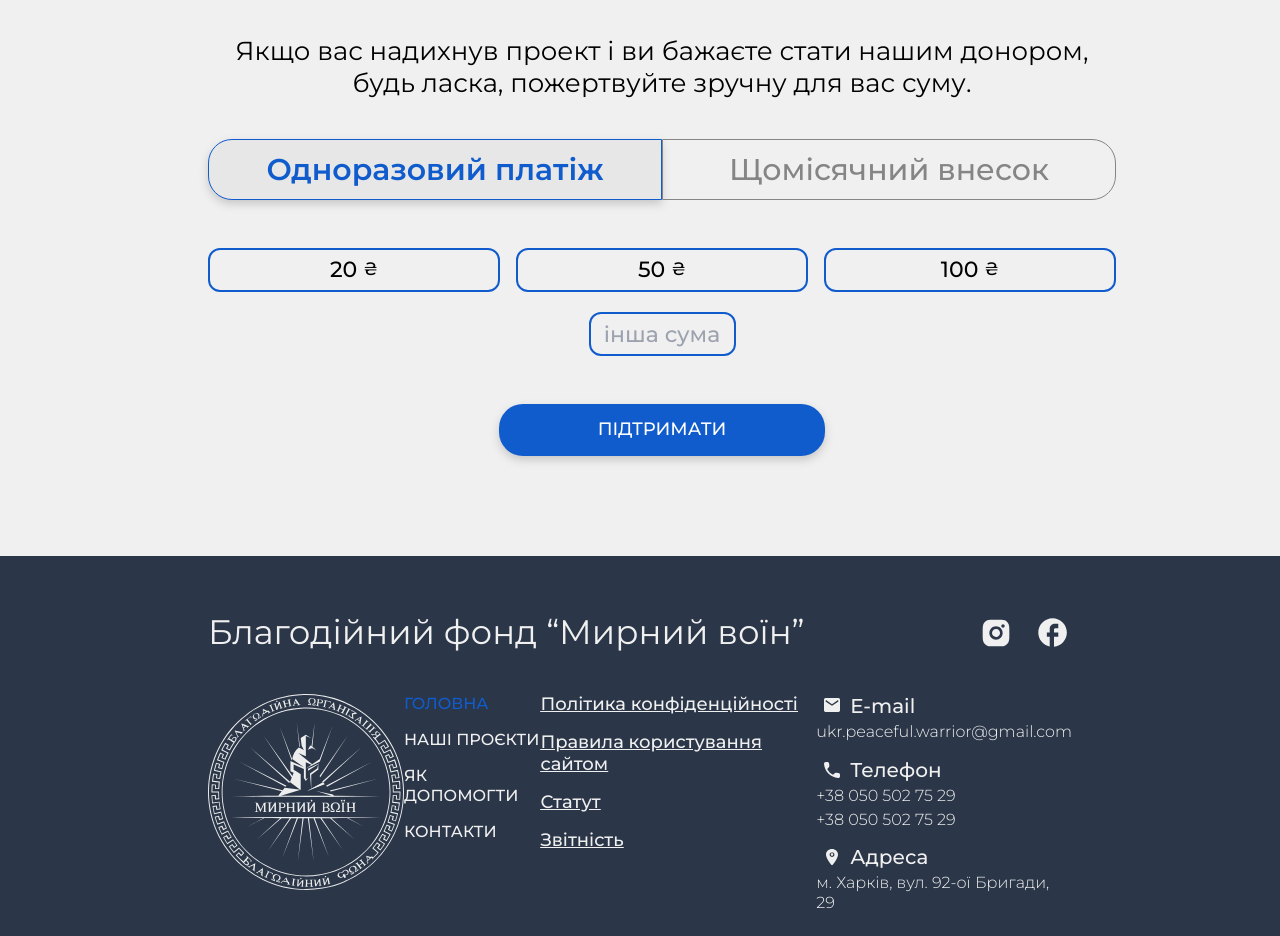
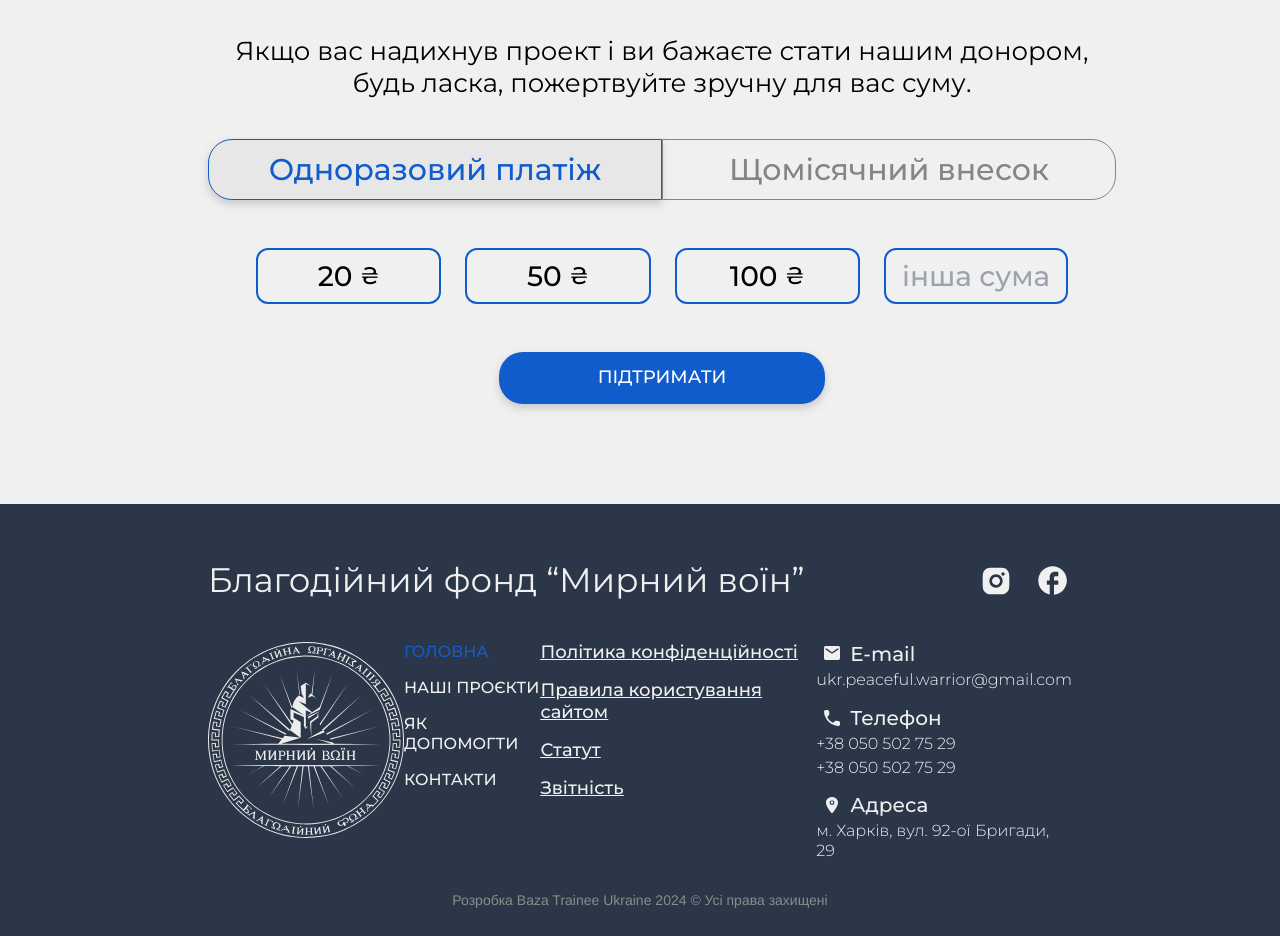
Before and after one commit to baza-trainee/peaceful-warrior-foundation, a Next.js app: page / in a window 1280 px wide. Shown: the part 3540-4476 px from the top of the page. Built offline with nearby package versions, Linux system fonts and the light colour scheme; a web font is replaced by a local one.

Commit message:
add:sum styles tablet

```diff
--- a/src/sections/about/SupportUs/SupportUs.tsx
+++ b/src/sections/about/SupportUs/SupportUs.tsx
@@ -73,16 +73,16 @@ const SupportUs = ({}: SupportUsProps) => {
         <SectionTitle className="hidden laptop:mb-12 laptop:block">
           підтримайте нас
         </SectionTitle>
-        <p className="mb-6 text-center text-md leading-[24.38px] laptop:hidden">
+        <p className="mb-6 text-center text-md leading-[24.38px] tablet:hidden">
           Якщо вас надихнув проект, будь ласка, підтримайте наш фонд.
         </p>
-        <p className="hidden laptop:mb-10 laptop:block laptop:text-center laptop:text-lg laptop:leading-[31.69px]">
+        <p className="hidden text-center tablet:mb-10 tablet:block tablet:text-l tablet:leading-[26px] laptop:text-lg laptop:leading-[31.69px]">
           Якщо вас надихнув проект і ви бажаєте стати нашим донором, будь ласка,
           пожертвуйте зручну для вас суму.
         </p>
         <form
           onSubmit={handleSubmit}
-          className="mt-7 flex w-full flex-col gap-y-8 laptop:gap-y-12"
+          className="mt-7 flex w-full flex-col gap-y-8 tablet:gap-y-10 laptop:gap-y-12"
         >
           {/* Choose subscriptionOption */}
           <div className="flex text-center">
@@ -99,39 +99,41 @@ const SupportUs = ({}: SupportUsProps) => {
                 />
                 <div
                   className={clsx(
-                    `flex h-[46px] w-full items-center justify-center border text-sm laptop:h-[61px] laptop:text-2xl laptop:leading-[36.57px]`,
+                    `flex h-[46px] w-full items-center justify-center border text-sm leading-[22px] tablet:h-[53px] tablet:text-[24px] tablet:leading-[29.26px] laptop:h-[61px] laptop:text-2xl laptop:leading-[36.57px]`,
                     activeButton === option.value
-                      ? 'border-accent bg-[#E7E7E7] font-semibold leading-[21.94px] text-accent shadow-btn-shadow'
-                      : 'border-gray-devider bg-[transparent] font-medium leading-[22px] text-gray-devider',
+                      ? 'border-accent bg-[#E7E7E7] font-semibold text-accent shadow-btn-shadow tablet:font-medium'
+                      : 'border-gray-devider bg-[transparent] font-medium text-gray-devider tablet:font-medium',
                     option.value === 'one_time'
                       ? 'rounded-bl-btn-radius rounded-tl-btn-radius'
                       : 'rounded-br-btn-radius rounded-tr-btn-radius'
                   )}
                 >
-                  <p className="laptop:hidden">{option.labelMob}</p>
-                  <p className="hidden laptop:block">{option.labelDesktop}</p>
+                  <p className="tablet:hidden">{option.labelMob}</p>
+                  <p className="hidden tablet:block">{option.labelDesktop}</p>
                 </div>
               </label>
             ))}
           </div>
           {/* Donate amount */}
-          <div className="flex flex-col justify-center text-l font-medium leading-8">
-            <div className="mb-[20px] flex gap-x-4">
+          <div className="flex flex-col justify-center gap-y-[20px] text-l font-medium leading-8 tablet:flex-row tablet:tablet:gap-x-6 tablet:px-12 tablet:text-xl">
+            <div className="flex flex-1 gap-x-4 tablet:gap-x-6">
               {paymentAmountData.map((el, index) => (
                 <div
                   className={clsx(
-                    'flex h-11 flex-1 items-center justify-center rounded-xl border-2 border-accent py-2 leading-8'
+                    'flex h-11 flex-1 items-center justify-center rounded-xl border-2 border-accent py-2 leading-8 tablet:h-14',
+                    donationAmount.toString() === el && 'bg-[#E7E7E7]'
                   )}
                   key={index + el}
                   onClick={() => handleAmountChange(el)}
                 >
-                  {el}&nbsp;<span className="pb-[2px] text-sm">₴</span>
+                  {el}&nbsp;
+                  <span className="text-sm tablet:text-[24px]">₴</span>
                 </div>
               ))}
             </div>
 
             <input
-              className="m-auto flex h-11 w-[147px] cursor-pointer rounded-xl border-2 border-accent bg-[transparent] text-center leading-8 outline-[transparent]"
+              className="m-auto flex h-11 w-[147px] cursor-pointer rounded-xl border-2 border-accent bg-[transparent] text-center leading-8 outline-[transparent] tablet:m-0 tablet:h-14 tablet:w-[184px]"
               type="number"
               // pattern="[0-9]"
               // className={`${donateStyle} col-span-2`}
```
